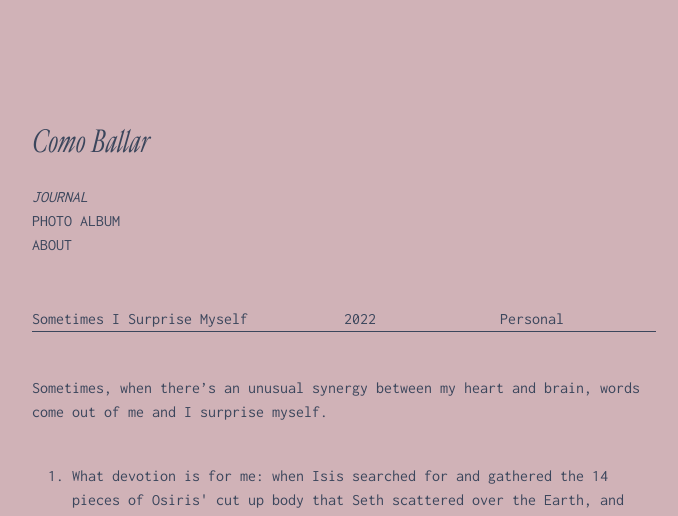
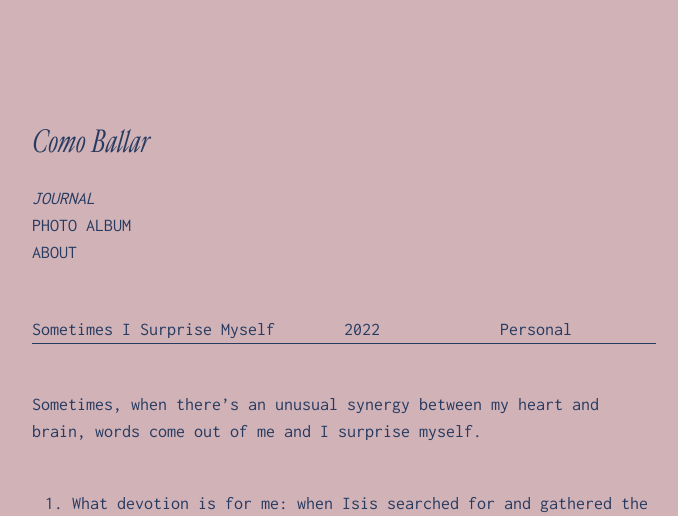
Before and after one commit to comballar/comballar.github.io, a Jekyll site: the page built from _journals/2022-03-11-surprise-myself.md, in a window 1280 px wide. Shown: the top 516 px of the page, without its empty margins (88-766 px from the left). Built offline with Jekyll 4.4.1, drawn with Linux system fonts in a browser that asks for light colours; some web fonts are replaced.

Commit message:
Update base.scss

```diff
--- a/_sass/base.scss
+++ b/_sass/base.scss
@@ -4,7 +4,7 @@ $on-laptop:         800px !default;
 // typography
 @import url('https://fonts.googleapis.com/css?family=Inconsolata:400,700');
 $inconsolata:       'Inconsolata', monospace;
-$font__size:        16px;
+$font__size:        18px;
 $font__weight:      400;
 $font__line-height: 1.5;
 
@@ -22,7 +22,7 @@ $font__line-height: 1.5;
 }
 
 // colors
-$color__black:      #3B465C;
+$color__black:      #273B61;
 $color__gray:       #3B465C;
 $color__beige:      #D0B2B7;
 $color__yellow:     #F3F3F3;
```
